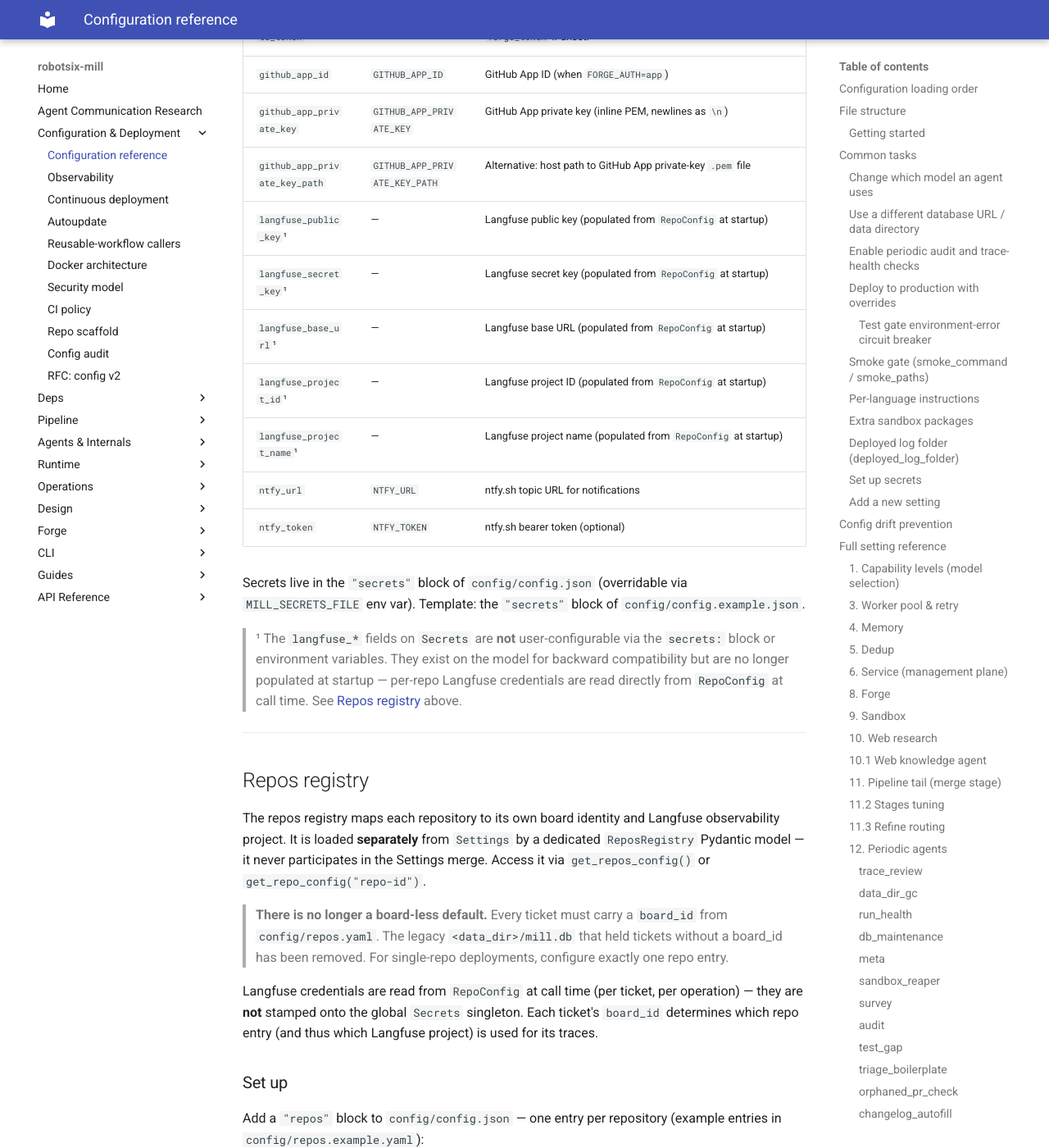
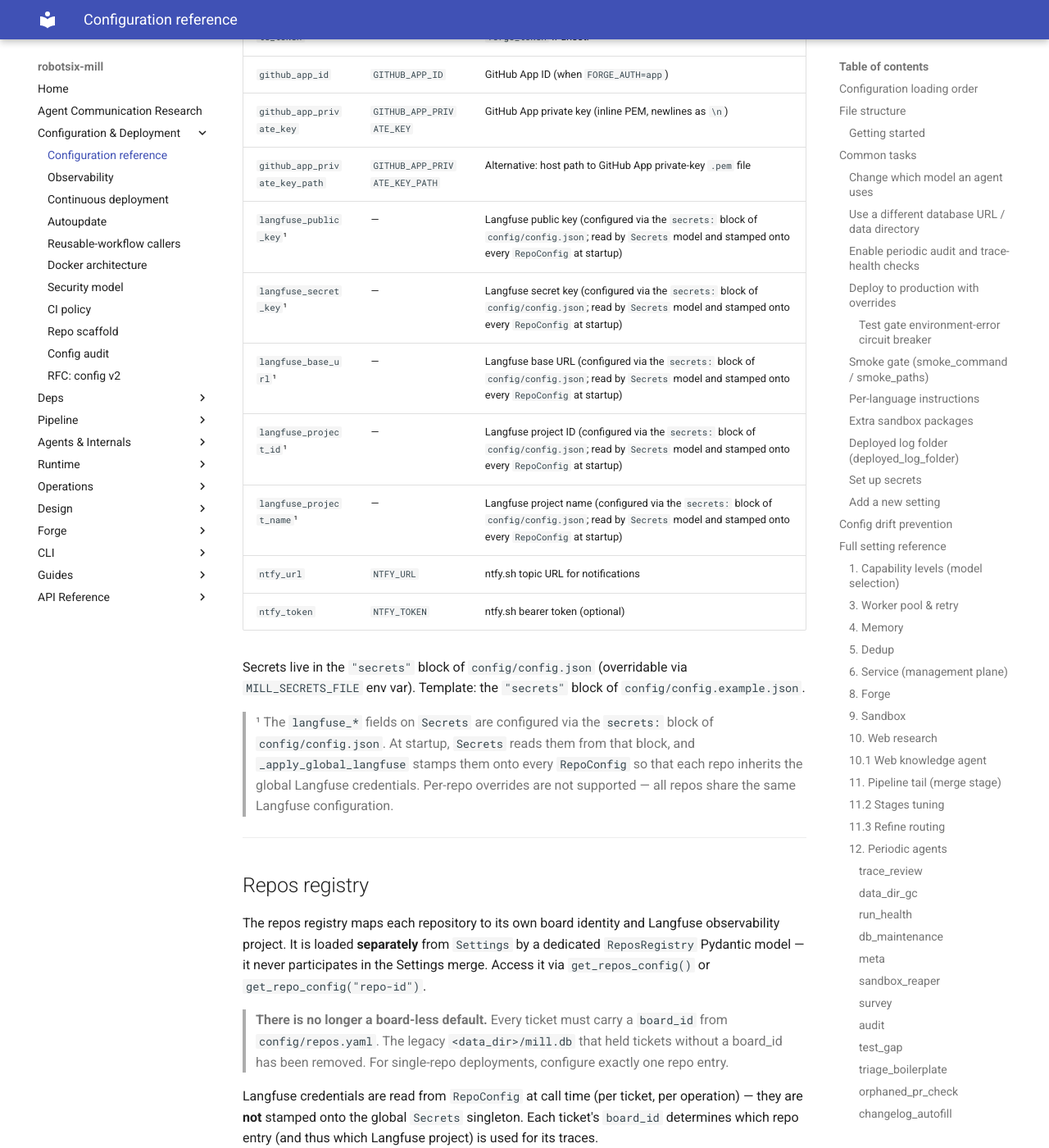
Before and after one commit to damien-robotsix/robotsix-mill, an MkDocs documentation site: the page built from docs/config/configuration.md, in a window 1280 px wide and 1400 px high, scrolled down 36568 px. Shown: the whole window at 82% size. Built offline with MkDocs 1.6.1 and Material for MkDocs 9.7.7, drawn with Linux system fonts in a browser that asks for light colours.

Commit message:
mill: config drift: stale langfuse credentials description in docs/config/configuration.md (20260723T045026Z-config-drift-stale-langfuse-credentials-2fc7)

```diff
--- a/docs/config/configuration.md
+++ b/docs/config/configuration.md
@@ -895,11 +894,11 @@ unset.
 | `github_app_id` | `GITHUB_APP_ID` | GitHub App ID (when `FORGE_AUTH=app`) |
 | `github_app_private_key` | `GITHUB_APP_PRIVATE_KEY` | GitHub App private key (inline PEM, newlines as `\n`) |
 | `github_app_private_key_path` | `GITHUB_APP_PRIVATE_KEY_PATH` | Alternative: host path to GitHub App private-key `.pem` file |
-| `langfuse_public_key`¹ | — | Langfuse public key (populated from `RepoConfig` at startup) |
-| `langfuse_secret_key`¹ | — | Langfuse secret key (populated from `RepoConfig` at startup) |
-| `langfuse_base_url`¹ | — | Langfuse base URL (populated from `RepoConfig` at startup) |
-| `langfuse_project_id`¹ | — | Langfuse project ID (populated from `RepoConfig` at startup) |
-| `langfuse_project_name`¹ | — | Langfuse project name (populated from `RepoConfig` at startup) |
+| `langfuse_public_key`¹ | — | Langfuse public key (configured via the `secrets:` block of `config/config.json`; read by `Secrets` model and stamped onto every `RepoConfig` at startup) |
+| `langfuse_secret_key`¹ | — | Langfuse secret key (configured via the `secrets:` block of `config/config.json`; read by `Secrets` model and stamped onto every `RepoConfig` at startup) |
+| `langfuse_base_url`¹ | — | Langfuse base URL (configured via the `secrets:` block of `config/config.json`; read by `Secrets` model and stamped onto every `RepoConfig` at startup) |
+| `langfuse_project_id`¹ | — | Langfuse project ID (configured via the `secrets:` block of `config/config.json`; read by `Secrets` model and stamped onto every `RepoConfig` at startup) |
+| `langfuse_project_name`¹ | — | Langfuse project name (configured via the `secrets:` block of `config/config.json`; read by `Secrets` model and stamped onto every `RepoConfig` at startup) |
 | `ntfy_url` | `NTFY_URL` | ntfy.sh topic URL for notifications |
 | `ntfy_token` | `NTFY_TOKEN` | ntfy.sh bearer token (optional) |
 
@@ -907,11 +906,12 @@ Secrets live in the `"secrets"` block of `config/config.json` (overridable
 via `MILL_SECRETS_FILE` env var). Template: the `"secrets"` block of
 `config/config.example.json`.
 
-> ¹ The `langfuse_*` fields on `Secrets` are **not** user-configurable
-> via the `secrets:` block or environment variables.  They exist on the model
-> for backward compatibility but are no longer populated at startup —
-> per-repo Langfuse credentials are read directly from ``RepoConfig``
-> at call time.  See [Repos registry](#repos-registry) above.
+> ¹ The `langfuse_*` fields on `Secrets` are configured via the
+> `secrets:` block of `config/config.json`.  At startup, `Secrets` reads
+> them from that block, and `_apply_global_langfuse` stamps them onto
+> every `RepoConfig` so that each repo inherits the global Langfuse
+> credentials.  Per-repo overrides are not supported — all repos share
+> the same Langfuse configuration.
 
 ---
 
```
Also changed, not shown: other parts of docs/config/configuration.md (+1 -2 lines), CHANGELOG.md (+1 -0 lines).
